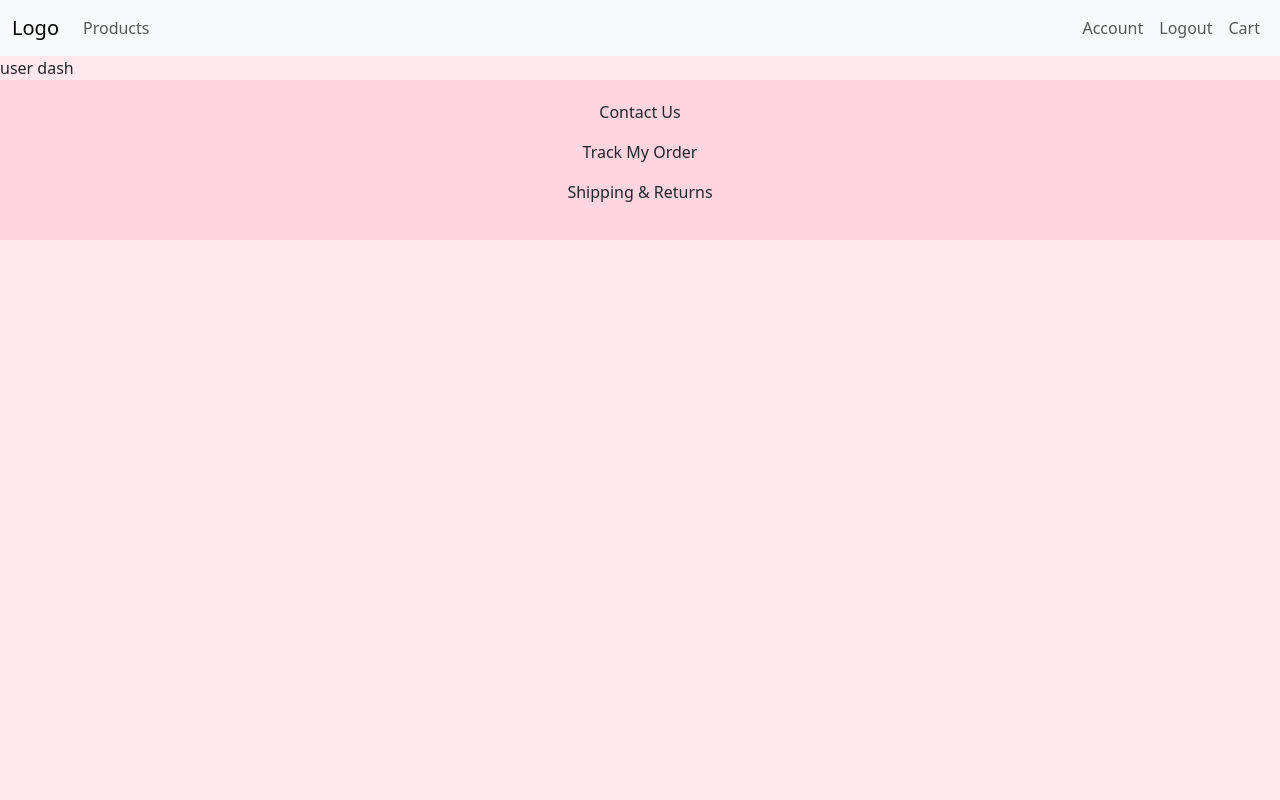
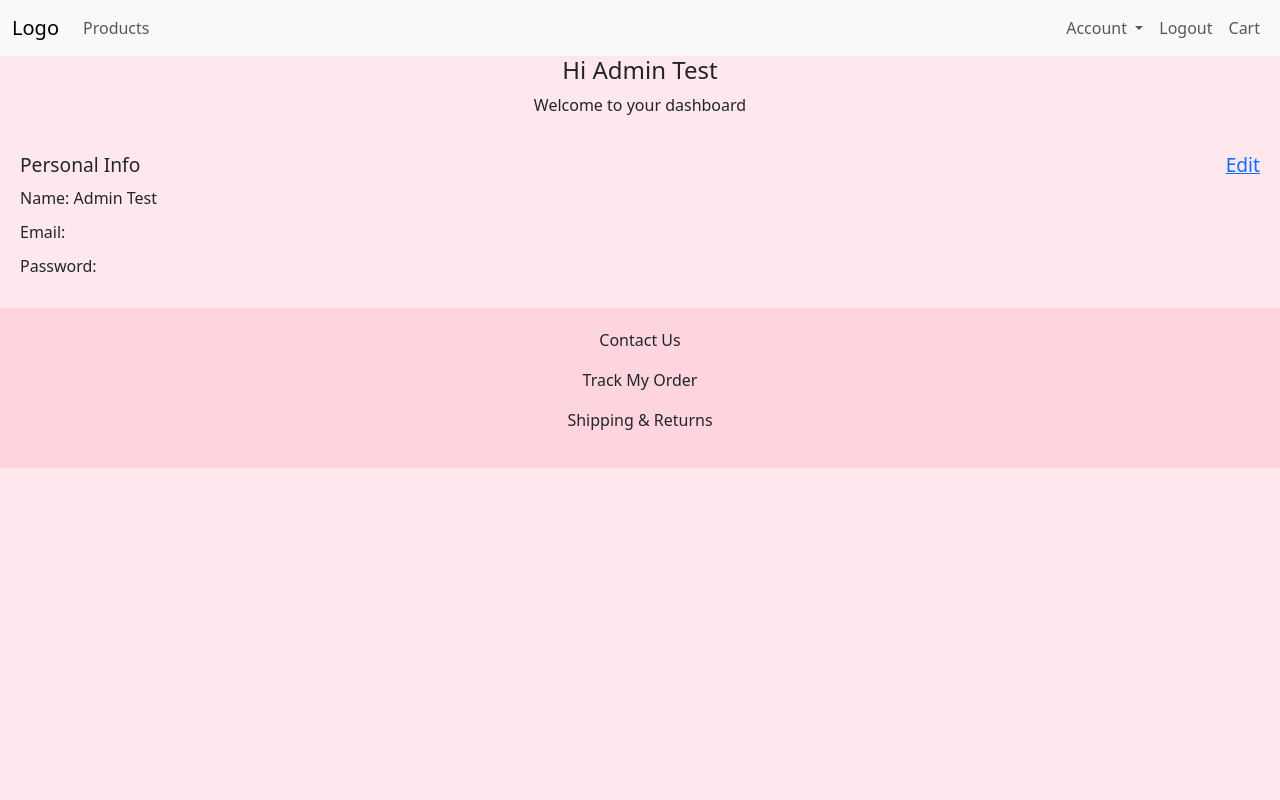
Before and after one commit to Joyce1312/Final_Project, a Flask app: page /user/dashboard in a window 1280 px wide. Run offline with Flask 3, Linux system fonts and the light colour scheme; a user stored in the database is signed in.

Commit message:
User Dashboard Layout

```diff
--- a/static/styles.css
+++ b/static/styles.css
@@ -276,3 +276,41 @@
   .chart table{
     margin: 20px;
   }
+
+  /* User Dasboard */
+  .user_dash{
+    display: flex;
+    flex-direction: column;
+  }
+
+  .welcome{
+    display: flex;
+    flex-direction: column;
+    align-items: center;
+  }
+
+  .user_info {
+    position: relative;
+    padding: 20px;
+}
+
+.user_info h3 {
+    margin: 0;
+    font-size: 1.2em;
+    display: flex;
+    justify-content: space-between;
+    align-items: center;
+}
+
+.user_info .edit-link {
+    position: absolute;
+    right: 20px;
+    top: 0;
+    font-size: 0.9em;
+
+}
+
+.user_info p {
+    margin: 10px 0;
+    font-size: 1em;
+}
--- a/templates/admin_layout.html
+++ b/templates/admin_layout.html
@@ -36,7 +36,7 @@
                             <a class="nav-link text-white link" href="#">Products</a>
                         </li>
                         <li class="nav-item">
-                            <a class="nav-link text-white link" href="#">Logout</a>
+                            <a class="nav-link text-white link" href="/logout">Logout</a>
                         </li>
                     </ul>
                 </div>
@@ -45,7 +45,7 @@
                     <button class="btn btn-light" id="toggleSidebarButton" onclick="collapse(event)">
                         <i class="bi bi-list"></i> <!-- Bootstrap icon for the hamburger -->
                     </button>
-                    <div class="profile">{{ current_user.full_name }}</div>
+                    <div class="profile">{{ current_user.full_name | title }}</div>
             </div>
             {% block body %}{% endblock %}
         </div>
--- a/templates/layout.html
+++ b/templates/layout.html
@@ -31,9 +31,26 @@
                 </ul>
                 <ul class="navbar-nav ms-auto mb-2 mb-lg-0">
                   {% if current_user.is_authenticated %}
-                    <li class="nav-item">
+                    <li class="nav-item dropdown">
+                      <a class="nav-link dropdown-toggle" href="#" id="navbarDropdown" role="button" data-bs-toggle="dropdown" aria-expanded="false">
+                        Account
+                      </a>
+                      <ul class="dropdown-menu" aria-labelledby="navbarDropdown">
+                        <!--title helps make the first letter of every word uppercase-->
+                        <li><h6 class="dropdown-item">Hi {{ current_user.full_name | title }}</h6></li>
+                        <li><a class="dropdown-item" href="/user/dashboard">Account</a></li>
+                        <li><a class="dropdown-item" href="#">Wishlist</a></li>
+                        <li><a class="dropdown-item" href="#">Past Orders</a></li>
+                      </ul>
+                    </li>
+
+
+
+
+
+                   <!--<li class="nav-item">
                       <a class="nav-link" href="/user/dashboard">Account</a>
-                    </li>
+                    </li>-->
                     <li class="nav-item">
                       <a class="nav-link" href="/logout">Logout</a>
                     </li>
--- a/templates/user_dash.html
+++ b/templates/user_dash.html
@@ -5,5 +5,17 @@
 {% endblock %}
 
 {% block body %}
-   user dash
+    <div class="user_dash">
+        <div class="welcome">
+            <h4>Hi {{ current_user.full_name | title }}</h4>
+            <p>Welcome to your dashboard</p>
+        </div>
+        <div class="user_info">
+            <h3>Personal Info <a class="edit_link" href="#">Edit</a></h3>
+            <p>Name: {{ current_user.full_name | title }} </p>
+            <p>Email: </p>
+            <p>Password: </p>
+
+        </div>
+    </div>
 {% endblock %}
```
Also changed, not shown: 4 other files.
